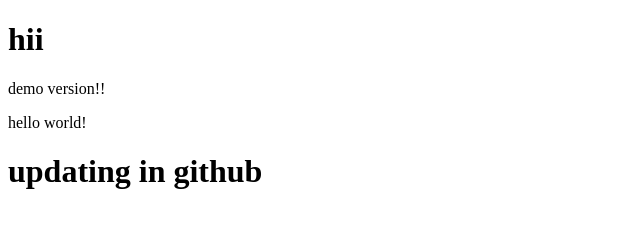
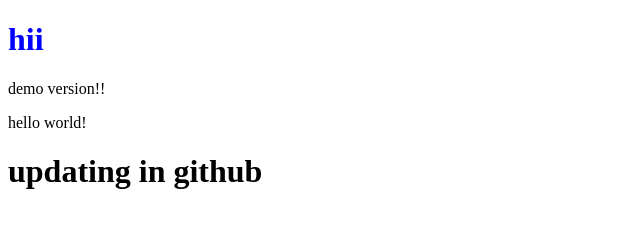
Before and after one commit to ZaidAbbas72/Demo, a plain HTML site: page index.html in a window 1280 px wide. Shown: the full height of the page, 0-640 px from the left. Drawn offline with Linux system fonts and the light colour scheme.

Commit message:
adding color

```diff
--- a/index.html
+++ b/index.html
@@ -6,7 +6,7 @@
         </title>
     </head>
     <body>
-     <h1> hii</h1>
+     <h1 style="color:blue"> hii</h1>
         <p>demo version!!</p>
         hello world!
         <h1>updating in github</h1>
```
